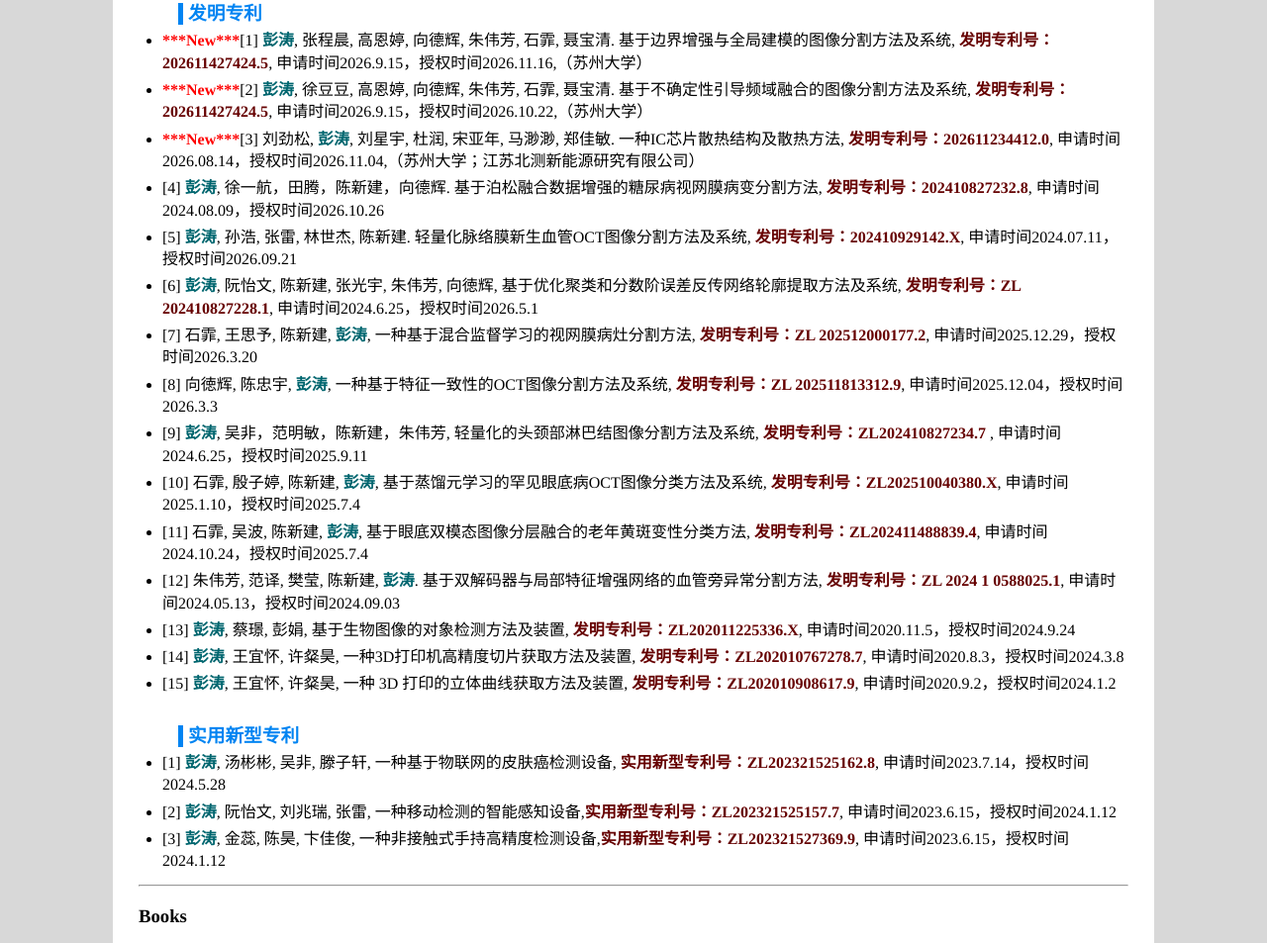
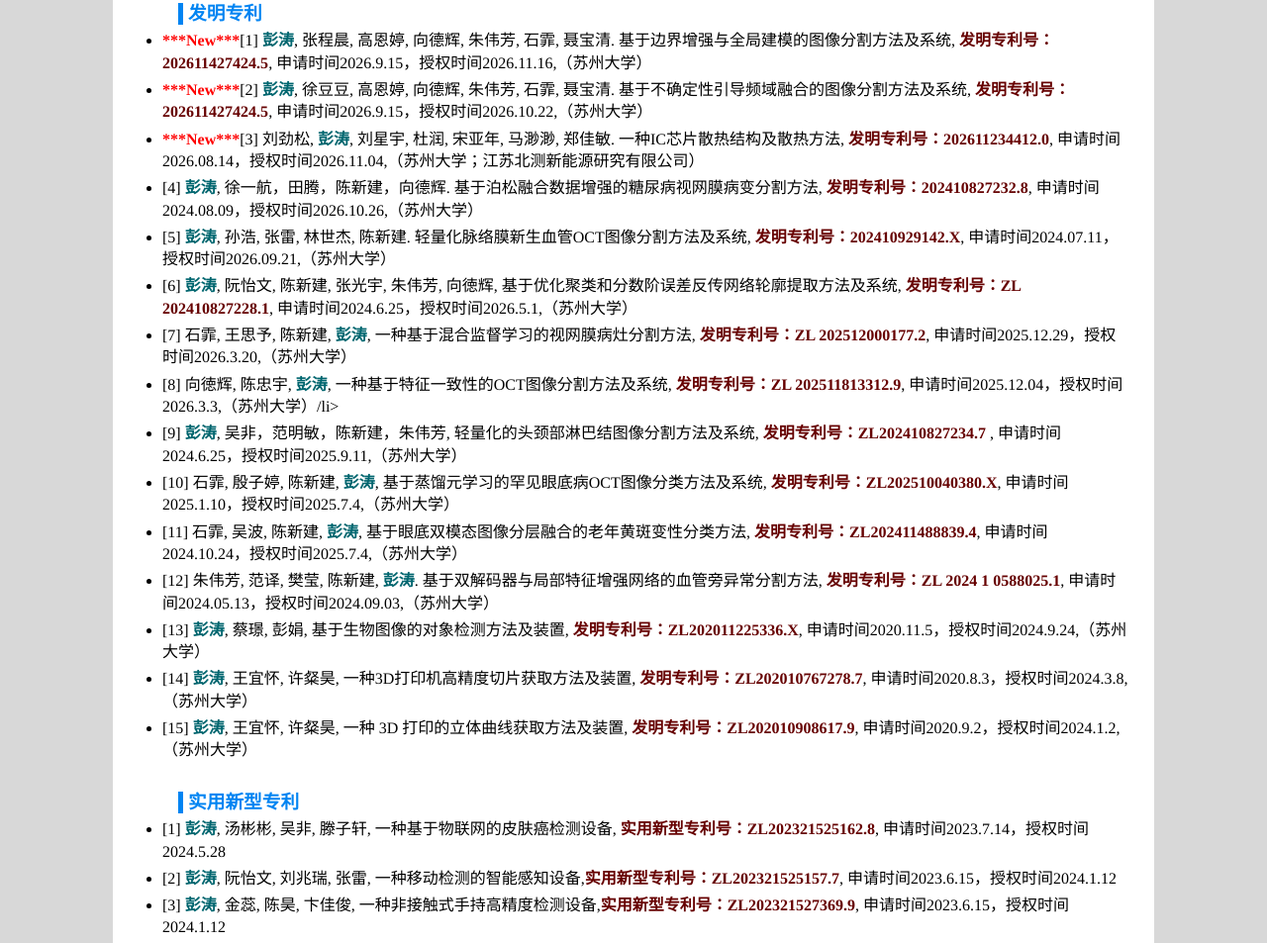
Before and after one commit to TaoPeng401/TaoPeng401.github.io, a plain HTML site: page index.html in a window 1280 px wide. Shown: the part 8405-9358 px from the top of the page at 99% size. Drawn offline with Linux system fonts and the light colour scheme; some icons are missing; a web font is replaced by a local one.

Commit message:
Update index.html

```diff
--- a/index.html
+++ b/index.html
@@ -311,18 +311,18 @@ He is a member of the IEEE and the China Computer Federation (CCF). His research
 <li><strong><font color="#FF0000">***New***</font></strong>[1] <strong><font color="#00666f">彭涛</font></strong>, 张程晨, 高恩婷, 向德辉, 朱伟芳, 石霏, 聂宝清. 基于边界增强与全局建模的图像分割方法及系统, <strong><font color="#660000">发明专利号：202611427424.5</font></strong>, 申请时间2026.9.15，授权时间2026.11.16,（苏州大学）</li>
 <li><strong><font color="#FF0000">***New***</font></strong>[2] <strong><font color="#00666f">彭涛</font></strong>, 徐豆豆, 高恩婷, 向德辉, 朱伟芳, 石霏, 聂宝清. 基于不确定性引导频域融合的图像分割方法及系统, <strong><font color="#660000">发明专利号：202611427424.5</font></strong>, 申请时间2026.9.15，授权时间2026.10.22,（苏州大学）</li>
 <li><strong><font color="#FF0000">***New***</font></strong>[3] 刘劲松, <strong><font color="#00666f">彭涛</font></strong>, 刘星宇, 杜润, 宋亚年, 马渺渺, 郑佳敏. 一种IC芯片散热结构及散热方法, <strong><font color="#660000">发明专利号：202611234412.0</font></strong>, 申请时间2026.08.14，授权时间2026.11.04,（苏州大学；江苏北测新能源研究有限公司）</li>
-<li>[4] <strong><font color="#00666f">彭涛</font></strong>, 徐一航，田腾，陈新建，向德辉. 基于泊松融合数据增强的糖尿病视网膜病变分割方法, <strong><font color="#660000">发明专利号：202410827232.8</font></strong>, 申请时间2024.08.09，授权时间2026.10.26</li>
-<li>[5] <strong><font color="#00666f">彭涛</font></strong>, 孙浩, 张雷, 林世杰, 陈新建. 轻量化脉络膜新生血管OCT图像分割方法及系统, <strong><font color="#660000">发明专利号：202410929142.X</font></strong>, 申请时间2024.07.11，授权时间2026.09.21</li>
-<li>[6] <strong><font color="#00666f">彭涛</font></strong>, 阮怡文, 陈新建, 张光宇, 朱伟芳, 向徳辉, 基于优化聚类和分数阶误差反传网络轮廓提取方法及系统, <strong><font color="#660000">发明专利号：ZL 202410827228.1</font></strong>, 申请时间2024.6.25，授权时间2026.5.1</li>
-<li>[7] 石霏, 王思予, 陈新建, <strong><font color="#00666f">彭涛</font></strong>, 一种基于混合监督学习的视网膜病灶分割方法, <strong><font color="#660000">发明专利号：ZL 202512000177.2</font></strong>, 申请时间2025.12.29，授权时间2026.3.20</li>
-<li>[8] 向徳辉, 陈忠宇, <strong><font color="#00666f">彭涛</font></strong>, 一种基于特征一致性的OCT图像分割方法及系统, <strong><font color="#660000">发明专利号：ZL 202511813312.9</font></strong>, 申请时间2025.12.04，授权时间2026.3.3</li>
-<li>[9] <strong><font color="#00666f">彭涛</font></strong>, 吴非，范明敏，陈新建，朱伟芳, 轻量化的头颈部淋巴结图像分割方法及系统, <strong><font color="#660000">发明专利号：ZL202410827234.7</font></strong> , 申请时间2024.6.25，授权时间2025.9.11</li>
-<li>[10] 石霏, 殷子婷, 陈新建, <strong><font color="#00666f">彭涛</font></strong>, 基于蒸馏元学习的罕见眼底病OCT图像分类方法及系统, <strong><font color="#660000">发明专利号：ZL202510040380.X</font></strong>, 申请时间2025.1.10，授权时间2025.7.4</li>
-<li>[11] 石霏, 吴波, 陈新建, <strong><font color="#00666f">彭涛</font></strong>, 基于眼底双模态图像分层融合的老年黄斑变性分类方法, <strong><font color="#660000">发明专利号：ZL202411488839.4</font></strong>, 申请时间2024.10.24，授权时间2025.7.4</li>
-<li>[12] 朱伟芳, 范译, 樊莹, 陈新建, <strong><font color="#00666f">彭涛</font></strong>. 基于双解码器与局部特征增强网络的血管旁异常分割方法, <strong><font color="#660000">发明专利号：ZL 2024 1 0588025.1</font></strong>, 申请时间2024.05.13，授权时间2024.09.03</li>
-<li>[13] <strong><font color="#00666f">彭涛</font></strong>, 蔡璟, 彭娟, 基于生物图像的对象检测方法及装置, <strong><font color="#660000">发明专利号：ZL202011225336.X</font></strong>, 申请时间2020.11.5，授权时间2024.9.24</li>
-<li>[14] <strong><font color="#00666f">彭涛</font></strong>, 王宜怀, 许粲昊, 一种3D打印机高精度切片获取方法及装置,  <strong><font color="#660000">发明专利号：ZL202010767278.7</font></strong>, 申请时间2020.8.3，授权时间2024.3.8</li>
-<li>[15] <strong><font color="#00666f">彭涛</font></strong>, 王宜怀, 许粲昊, 一种 3D 打印的立体曲线获取方法及装置, <strong><font color="#660000">发明专利号：ZL202010908617.9</font></strong>, 申请时间2020.9.2，授权时间2024.1.2</li>
+<li>[4] <strong><font color="#00666f">彭涛</font></strong>, 徐一航，田腾，陈新建，向德辉. 基于泊松融合数据增强的糖尿病视网膜病变分割方法, <strong><font color="#660000">发明专利号：202410827232.8</font></strong>, 申请时间2024.08.09，授权时间2026.10.26,（苏州大学）</li>
+<li>[5] <strong><font color="#00666f">彭涛</font></strong>, 孙浩, 张雷, 林世杰, 陈新建. 轻量化脉络膜新生血管OCT图像分割方法及系统, <strong><font color="#660000">发明专利号：202410929142.X</font></strong>, 申请时间2024.07.11，授权时间2026.09.21,（苏州大学）</li>
+<li>[6] <strong><font color="#00666f">彭涛</font></strong>, 阮怡文, 陈新建, 张光宇, 朱伟芳, 向徳辉, 基于优化聚类和分数阶误差反传网络轮廓提取方法及系统, <strong><font color="#660000">发明专利号：ZL 202410827228.1</font></strong>, 申请时间2024.6.25，授权时间2026.5.1,（苏州大学）</li>
+<li>[7] 石霏, 王思予, 陈新建, <strong><font color="#00666f">彭涛</font></strong>, 一种基于混合监督学习的视网膜病灶分割方法, <strong><font color="#660000">发明专利号：ZL 202512000177.2</font></strong>, 申请时间2025.12.29，授权时间2026.3.20,（苏州大学）</li>
+<li>[8] 向徳辉, 陈忠宇, <strong><font color="#00666f">彭涛</font></strong>, 一种基于特征一致性的OCT图像分割方法及系统, <strong><font color="#660000">发明专利号：ZL 202511813312.9</font></strong>, 申请时间2025.12.04，授权时间2026.3.3,（苏州大学）/li>
+<li>[9] <strong><font color="#00666f">彭涛</font></strong>, 吴非，范明敏，陈新建，朱伟芳, 轻量化的头颈部淋巴结图像分割方法及系统, <strong><font color="#660000">发明专利号：ZL202410827234.7</font></strong> , 申请时间2024.6.25，授权时间2025.9.11,（苏州大学）</li>
+<li>[10] 石霏, 殷子婷, 陈新建, <strong><font color="#00666f">彭涛</font></strong>, 基于蒸馏元学习的罕见眼底病OCT图像分类方法及系统, <strong><font color="#660000">发明专利号：ZL202510040380.X</font></strong>, 申请时间2025.1.10，授权时间2025.7.4,（苏州大学）</li>
+<li>[11] 石霏, 吴波, 陈新建, <strong><font color="#00666f">彭涛</font></strong>, 基于眼底双模态图像分层融合的老年黄斑变性分类方法, <strong><font color="#660000">发明专利号：ZL202411488839.4</font></strong>, 申请时间2024.10.24，授权时间2025.7.4,（苏州大学）</li>
+<li>[12] 朱伟芳, 范译, 樊莹, 陈新建, <strong><font color="#00666f">彭涛</font></strong>. 基于双解码器与局部特征增强网络的血管旁异常分割方法, <strong><font color="#660000">发明专利号：ZL 2024 1 0588025.1</font></strong>, 申请时间2024.05.13，授权时间2024.09.03,（苏州大学）</li>
+<li>[13] <strong><font color="#00666f">彭涛</font></strong>, 蔡璟, 彭娟, 基于生物图像的对象检测方法及装置, <strong><font color="#660000">发明专利号：ZL202011225336.X</font></strong>, 申请时间2020.11.5，授权时间2024.9.24,（苏州大学）</li>
+<li>[14] <strong><font color="#00666f">彭涛</font></strong>, 王宜怀, 许粲昊, 一种3D打印机高精度切片获取方法及装置,  <strong><font color="#660000">发明专利号：ZL202010767278.7</font></strong>, 申请时间2020.8.3，授权时间2024.3.8,（苏州大学）</li>
+<li>[15] <strong><font color="#00666f">彭涛</font></strong>, 王宜怀, 许粲昊, 一种 3D 打印的立体曲线获取方法及装置, <strong><font color="#660000">发明专利号：ZL202010908617.9</font></strong>, 申请时间2020.9.2，授权时间2024.1.2,（苏州大学）</li>
 
 
 <h3 style="
```
